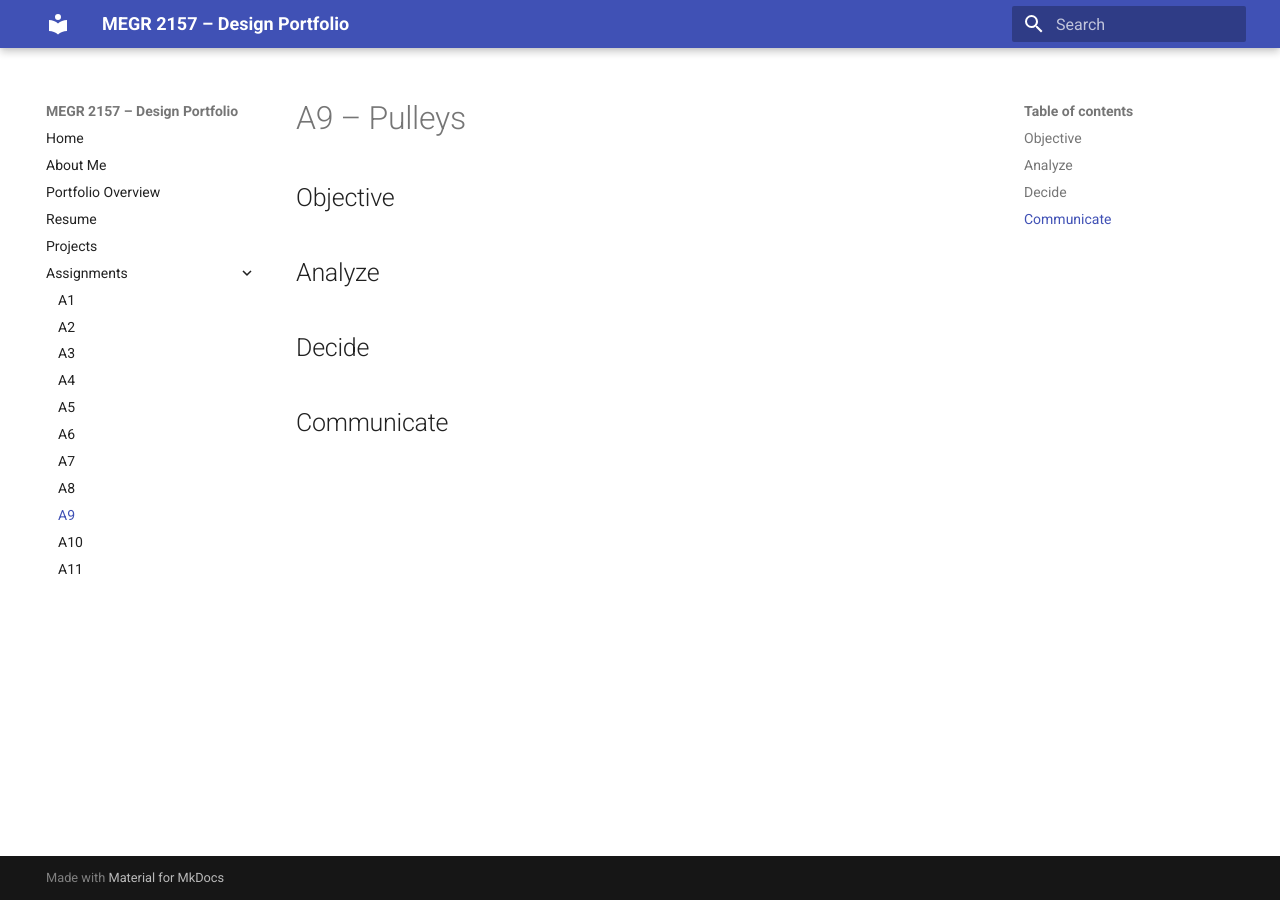
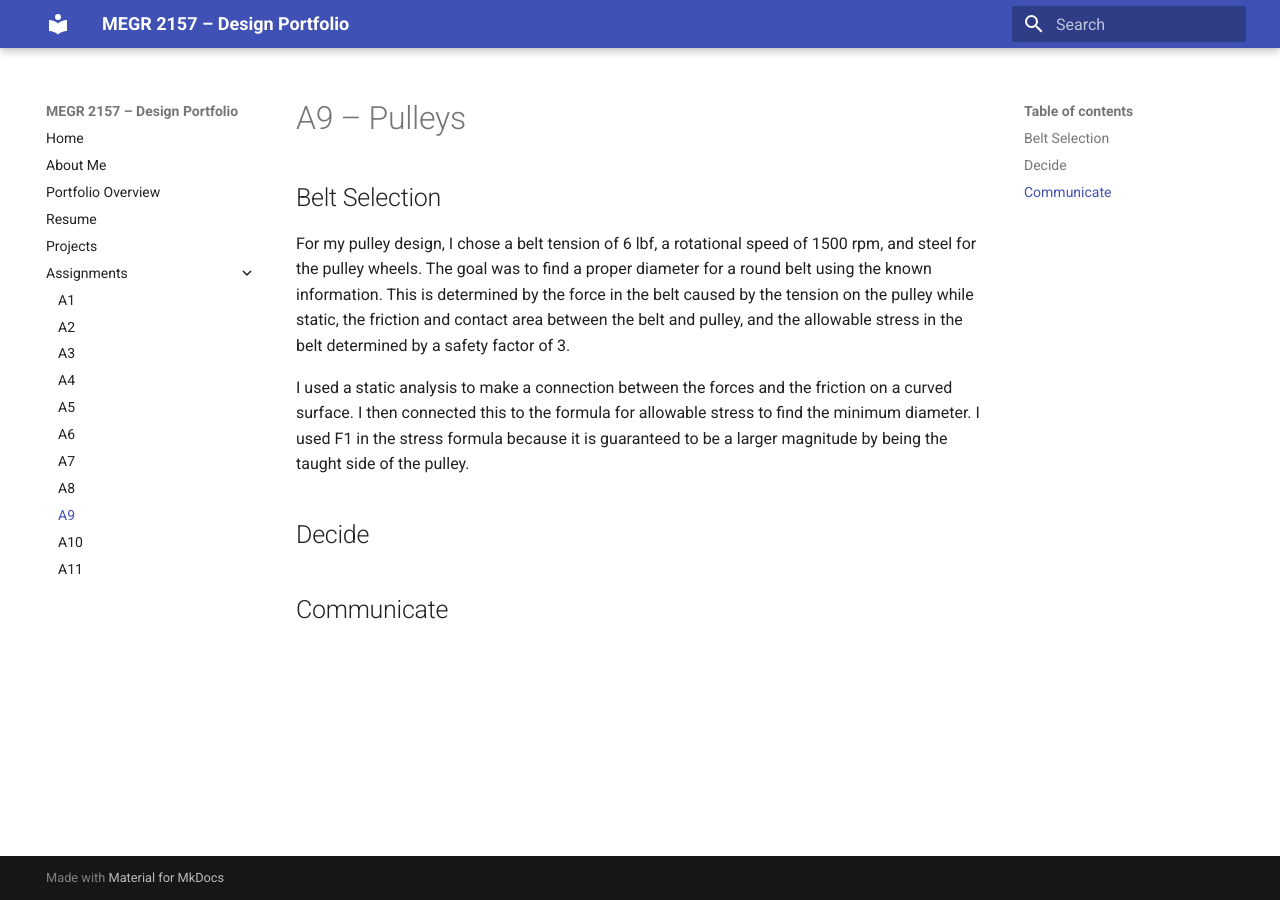
Before and after one commit to jwelch37/megr2156-portfolio, an MkDocs documentation site: the page built from docs/assignments/A09/index.md, in a window 1280 px wide. Built offline with MkDocs 1.6.1 and Material for MkDocs 9.7.7, drawn with Linux system fonts in a browser that asks for light colours.

Commit message:
Update A9 index with belt selection and analysis
Added belt selection details and analysis methodology for pulley design.

```diff
--- a/docs/assignments/A09/index.md
+++ b/docs/assignments/A09/index.md
@@ -1,9 +1,12 @@
 # A9 – Pulleys
 
-## Objective
+## Belt Selection
+
+For my pulley design, I chose a belt tension of 6 lbf, a rotational speed of 1500 rpm, and steel for the pulley wheels. The goal was to find a proper diameter for a round belt using the known information. This is determined by the force in the belt caused by the tension on the pulley while static, the friction and contact area between the belt and pulley, and the allowable stress in the belt determined by a safety factor of 3.
+
+I used a static analysis to make a connection between the forces and the friction on a curved surface. I then connected this to the formula for allowable stress to find the minimum diameter. I used F1 in the stress formula because it is guaranteed to be a larger magnitude by being the taught side of the pulley.
 
 
-## Analyze
 
 
 ## Decide
```
